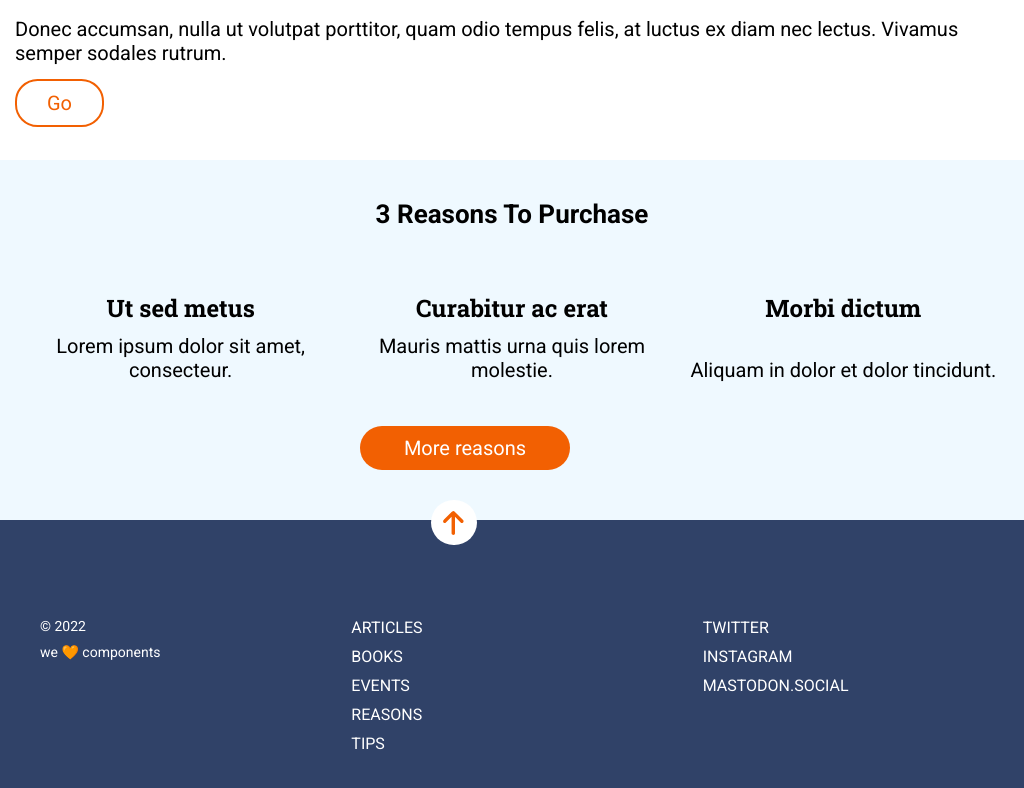
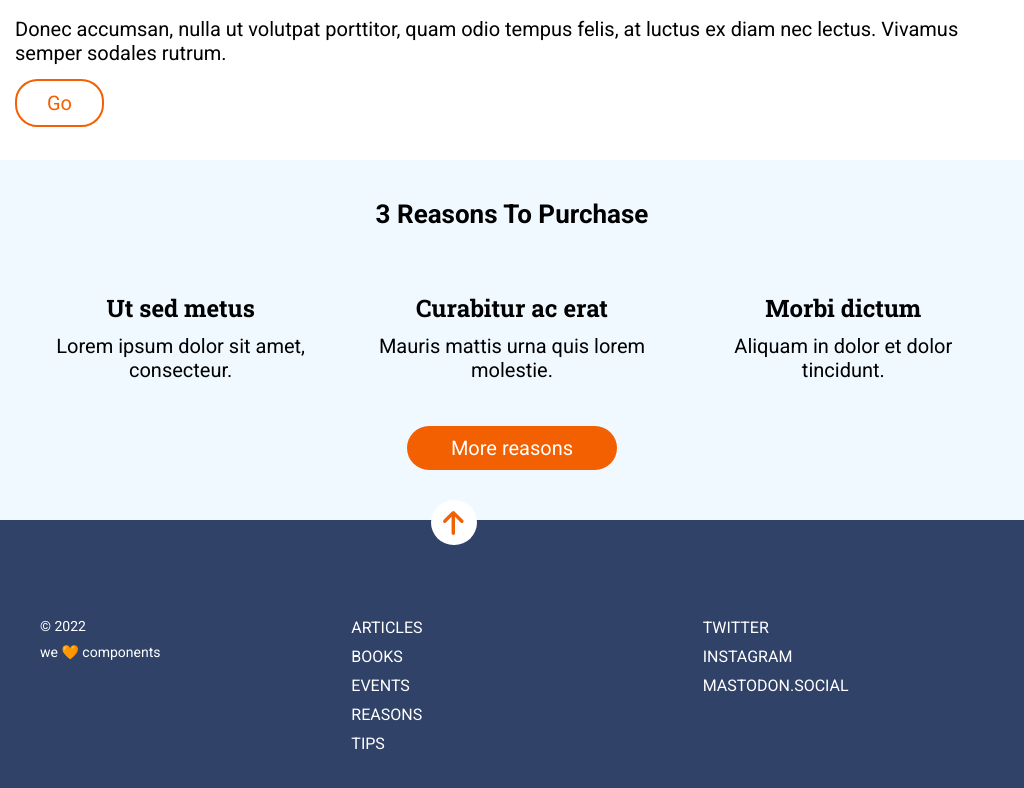
Before and after one commit to Nelicah/Anonymous-proxy, a website built with Vite: page src/index.html in a window 1024 px wide. Shown: the part 921-1709 px from the top of the page. Built offline with nearby package versions, Linux system fonts and the light colour scheme.

Commit message:
ultimando tablet

```diff
--- a/src/scss/sections/_blue.scss
+++ b/src/scss/sections/_blue.scss
@@ -68,6 +68,7 @@ $tabletcontent: 1.25em; /* 20px */
     height: 360px;
     grid-template-columns: 1fr 1.2fr 1fr;
     grid-template-rows: 1fr 1fr 1fr;
+    justify-items: center;
   }
   .blue .description2 {
     grid-column: 1 / 4;
@@ -77,6 +78,7 @@ $tabletcontent: 1.25em; /* 20px */
     margin-inline: 20px;
     align-items: end;
     gap: 10px;
+    justify-items: center;
   }
  .comment2 {
     grid-column: 2 / 3;
@@ -105,12 +107,11 @@ $tabletcontent: 1.25em; /* 20px */
  }
  .morereasons {
   width: 210px;
-  margin-left: 40px;
  }
 }
 
 @media (min-width: 970px) and (max-width: 1150px) {
   .comment3 {
-
+    width: 20ch;
   }
 }
```
